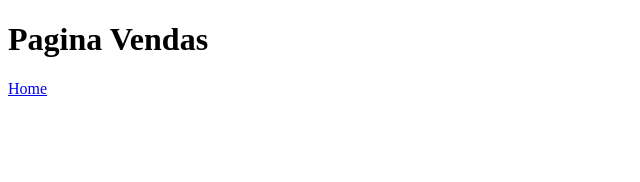
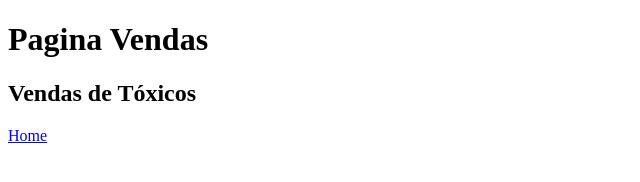
Before and after one commit to rdavi/aulagithub, a plain HTML site: page vendas.html in a window 1280 px wide. Shown: the whole page, without its empty margins (0-640 px from the left). Drawn offline with Linux system fonts and the light colour scheme.

Commit message:
Alterado pagina de vendas

```diff
--- a/vendas.html
+++ b/vendas.html
@@ -7,6 +7,7 @@
 </head>
 <body>
     <h1> Pagina Vendas</h1>
+    <h2> Vendas de Tóxicos </h2>
     <a href="index.html"> Home </a>
 </body>
 </html>
```
